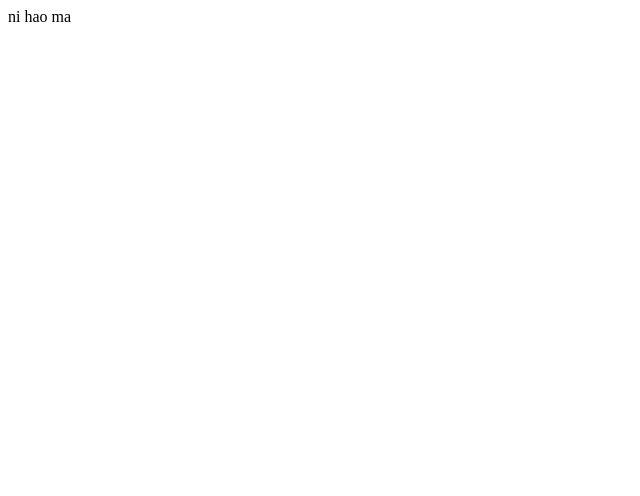
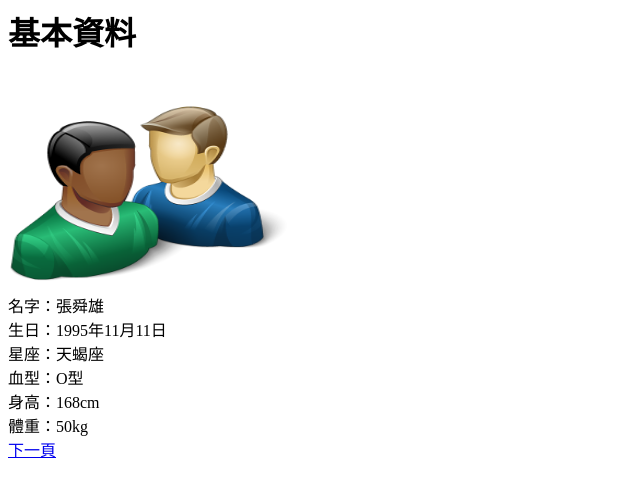
Before and after one commit to devinwangg/NCHU_WEB_HW1, a plain HTML site: page 4104029022/1.html in a window 1280 px wide. Shown: the whole page, without its empty margins (0-640 px from the left). Drawn offline with Linux system fonts and the light colour scheme.

Commit message:
4104029022 張舜雄

```diff
--- a/4104029022/1.html
+++ b/4104029022/1.html
@@ -1,8 +1,16 @@
 <html>
 <head>
-<title>Personnel Profile</title>
+	<title>個人介紹</title>
 </head>
 <body>
-<a>ni hao ma</a>
+	<h1>基本資料</h1><br>
+	<img src="hi.png"style="width:280px;height:200px;"><br>
+	<a>名字：張舜雄</a><br>
+	<a>生日：1995年11月11日</a><br>
+	<a>星座：天蝎座</a><br>
+	<a>血型：O型</a><br>
+	<a>身高：168cm</a><br>
+	<a>體重：50kg</a><br>
+	<a href="t\2.html">下一頁</a>
 </body>
 </html>
```
Also changed, not shown: 4104029022/t/2.html (added, +14 -0 lines), 4104029022/hi.png (added), 4104029022/t/like.png (added), 1 other file.
